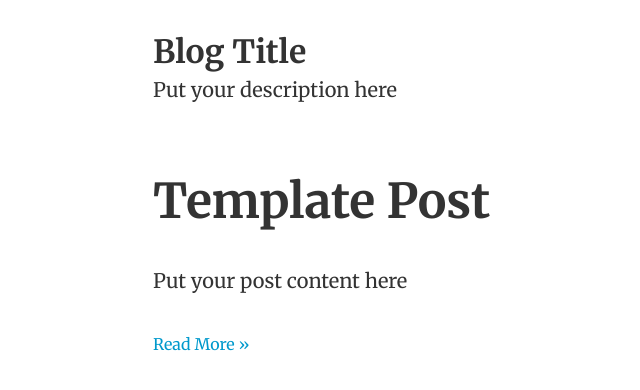
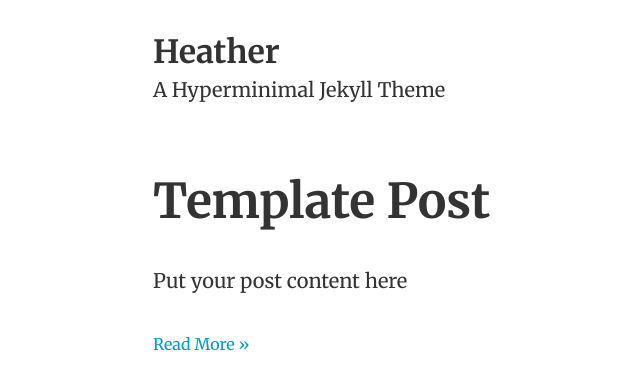
Before and after one commit to jxnblk/Heather, a Jekyll site: the page built from index.html, in a window 1280 px wide. Shown: the top 390 px of the page, without its empty margins (103-743 px from the left). Built offline with Jekyll 4.4.1, drawn with Linux system fonts in a browser that asks for light colours; the list of posts is cut into pages by our own code.

Commit message:
Adjusting config for site

```diff
--- a/_config.yml
+++ b/_config.yml
@@ -1,6 +1,6 @@
-name: "Blog Title"
-description: "Put your description here"
-author: ""
+name: "Heather"
+description: "A Hyperminimal Jekyll Theme"
+author: "Jxnblk"
 
 # url: "http://localhost:4000"
 url: "http://jxnblk.github.io/Heather"
```
